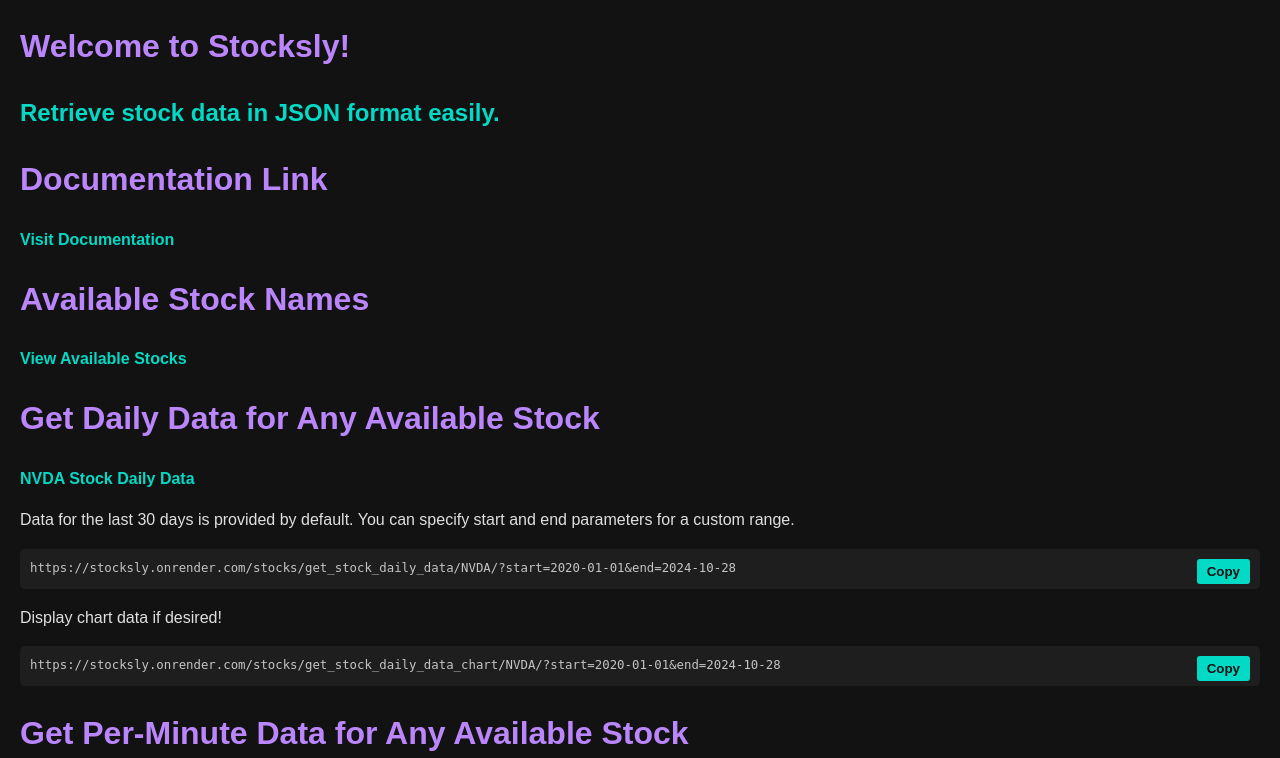
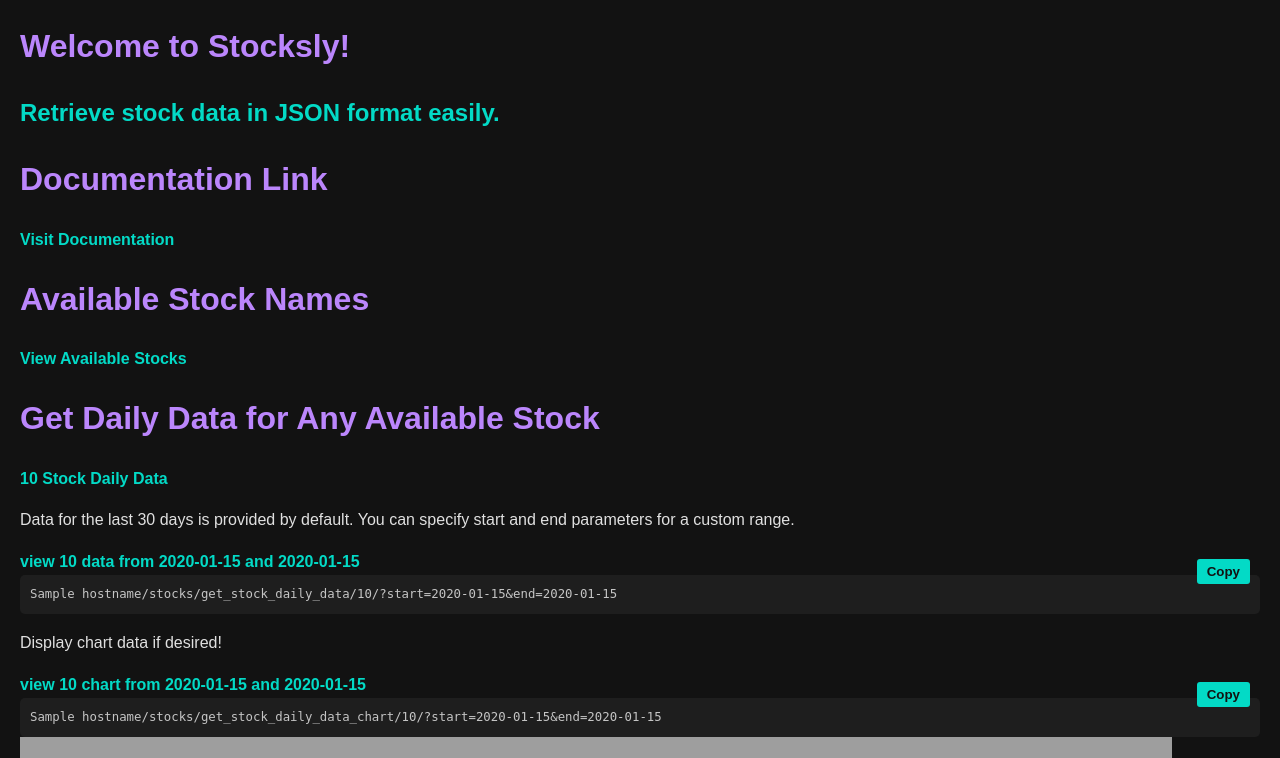
Before and after one commit to AYUSHKHAIRE/stocksly, a Django app: template templates/index.html in a window 1280 px wide. Shown: the top 758 px of the page. Run offline with Django 5.2, Linux system fonts and the light colour scheme; the template is opened without the code that fills it: most values are stand-ins (such as "Sample title", 1, 10 or a date in 2020); parts of the project's set-up code (start-up, migrations or seed data) failed here and were passed over; grey boxes are pictures that could not be loaded.

Commit message:
Add files via upload

```diff
--- a/templates/index.html
+++ b/templates/index.html
@@ -105,7 +105,7 @@
 
     <div class="section">
       <h1>Documentation Link</h1>
-      <a class="btn" href="https://stocksly.onrender.com/" target="_blank"
+      <a class="btn" href="{{ hostname }}/" target="_blank"
         >Visit Documentation</a
       >
     </div>
@@ -114,7 +114,7 @@
       <h1>Available Stock Names</h1>
       <a
         class="btn"
-        href="https://stocksly.onrender.com/stocks/get_available_stocks/"
+        href="http://{{ hostname }}/stocks/get_available_stocks/"
         target="_blank"
         >View Available Stocks</a
       >
@@ -124,9 +124,9 @@
       <h1>Get Daily Data for Any Available Stock</h1>
       <a
         class="btn"
-        href="https://stocksly.onrender.com/stocks/get_stock_daily_data/NVDA/"
+        href="http://{{ hostname }}/stocks/get_stock_daily_data/{{ stock }}/"
         target="_blank"
-        >NVDA Stock Daily Data</a
+        >{{ stock }} Stock Daily Data</a
       >
       <p>
         Data for the last 30 days is provided by default. You can specify start
@@ -134,12 +134,13 @@
       </p>
 
       <div class="code-container">
+        <a href="http://{{ hostname }}/stocks/get_stock_daily_data/{{ stock }}/?start={{ starttime }}&end={{ endtime }}"> view {{ stock }} data from {{ starttime }} and {{ endtime }}</a>
         <code
-          >https://stocksly.onrender.com/stocks/get_stock_daily_data/NVDA/?start=2020-01-01&end=2024-10-28</code
+          >{{ hostname }}/stocks/get_stock_daily_data/{{ stock }}/?start={{starttime }}&end={{ endtime }}</code
         >
         <button
           class="copy-btn"
-          onclick="copyToClipboard('https://stocksly.onrender.com/stocks/get_stock_daily_data/NVDA/?start=2020-01-01&end=2024-10-28')"
+          onclick="copyToClipboard('{{ hostname }}/stocks/get_stock_daily_data/{{ stock }}/?start={{ starttime }}&end={{ endtime }}')"
         >
           Copy
         </button>
@@ -148,51 +149,26 @@
       <p>Display chart data if desired!</p>
 
       <div class="code-container">
+        <a href="http://{{ hostname }}/stocks/get_stock_daily_data_chart/{{ stock }}/?start={{ starttime }}&end={{ endtime }}"> view {{ stock }} chart from {{ starttime }} and {{ endtime }}</a>
         <code
-          >https://stocksly.onrender.com/stocks/get_stock_daily_data_chart/NVDA/?start=2020-01-01&end=2024-10-28</code
+          >{{ hostname }}/stocks/get_stock_daily_data_chart/{{ stock }}/?start={{ starttime }}&end={{ endtime }}</code
         >
         <button
           class="copy-btn"
-          onclick="copyToClipboard('https://stocksly.onrender.com/stocks/get_stock_daily_data_chart/NVDA/?start=2020-01-01&end=2024-10-28')"
+          onclick="copyToClipboard('{{ hostname }}/stocks/get_stock_daily_data_chart/{{ stock }}/?start={{ starttime }}&end={{ endtime }}')"
         >
           Copy
         </button>
       </div>
     </div>
 
-    <div class="section">
-      <h1>Get Per-Minute Data for Any Available Stock</h1>
+    <iframe
+      src="http://{{ hostname }}/stocks/get_stock_daily_data_chart/{{ stock }}/?start={{ starttime }}&end={{ endtime }}"
+      frameborder="0"
+      style="width: 90vw;height: 90vh;"
+    ></iframe>
 
-      <div class="code-container">
-        <code
-          >https://stocksly.onrender.com/stocks/get_stock_per_minute_data/NVDA/?start=2024-10-22
-          00:00:00&end=2024-10-28 00:00:00</code
-        >
-        <button
-          class="copy-btn"
-          onclick="copyToClipboard('https://stocksly.onrender.com/stocks/get_stock_per_minute_data/NVDA/?start=2024-10-22 00:00:00&end=2024-10-28 00:00:00')"
-        >
-          Copy
-        </button>
-      </div>
-
-      <p>Display chart data for per-minute data if desired!</p>
-
-      <div class="code-container">
-        <code
-          >https://stocksly.onrender.com/stocks/get_stock_per_minute_data_chart/NVDA/?start=2024-10-22
-          00:00:00&end=2024-10-28 00:00:00</code
-        >
-        <button
-          class="copy-btn"
-          onclick="copyToClipboard('https://stocksly.onrender.com/stocks/get_stock_per_minute_data_chart/NVDA/?start=2024-10-22 00:00:00&end=2024-10-28 00:00:00')"
-        >
-          Copy
-        </button>
-      </div>
-    </div>
-
-    <!-- Copy notification container -->
+    <!-- Notification element for successful copy action -->
     <div id="copy-notification" class="copy-notification">
       Copied to clipboard!
     </div>
```
Also changed, not shown: core/views.py (+31 -1 lines), scrapper/schedular.py (+6 -5 lines), scrapper/views.py (+5 -2 lines), stocksly/settings.py (+7 -3 lines).
